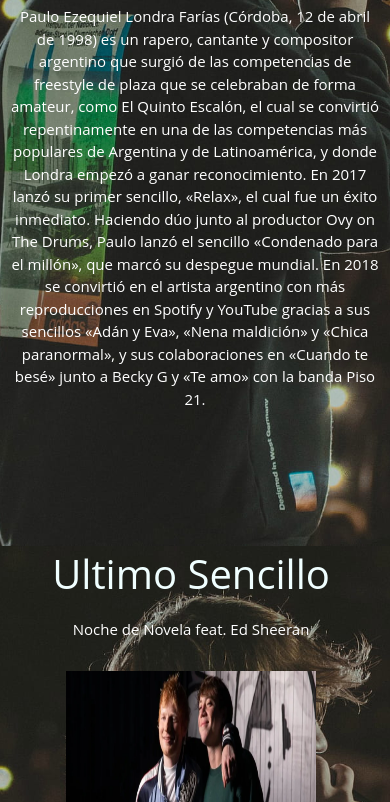
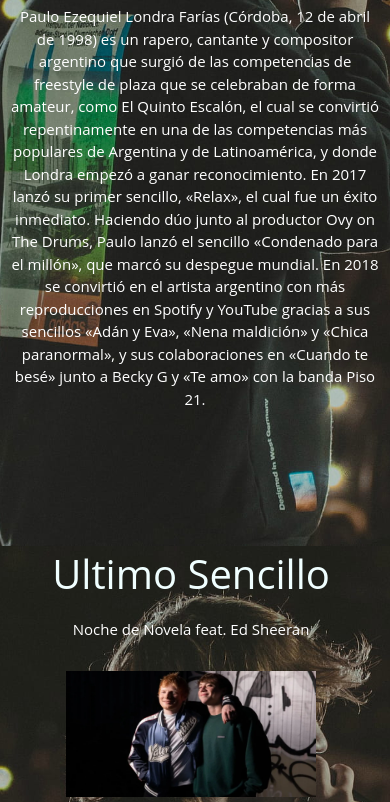
Before and after one commit to Tomahumada/Paulo-londra, a plain HTML site: page index.html in a window 390 px wide. Shown: the part 298-1100 px from the top of the page. Drawn offline with nearby package versions, Linux system fonts and the light colour scheme.

Commit message:
Subida al servidor

```diff
--- a/css/style.css
+++ b/css/style.css
@@ -242,7 +242,7 @@
     }
     .nocheDeNovela{
         width: 250px;
-        height: 33vh;
+        height: 15vh;
     }
     .nav-link-f, .centroFooter, .copy{
         font-size: 10px;
```
Also changed, not shown: paginas/contacto.html (+1 -1 lines).
